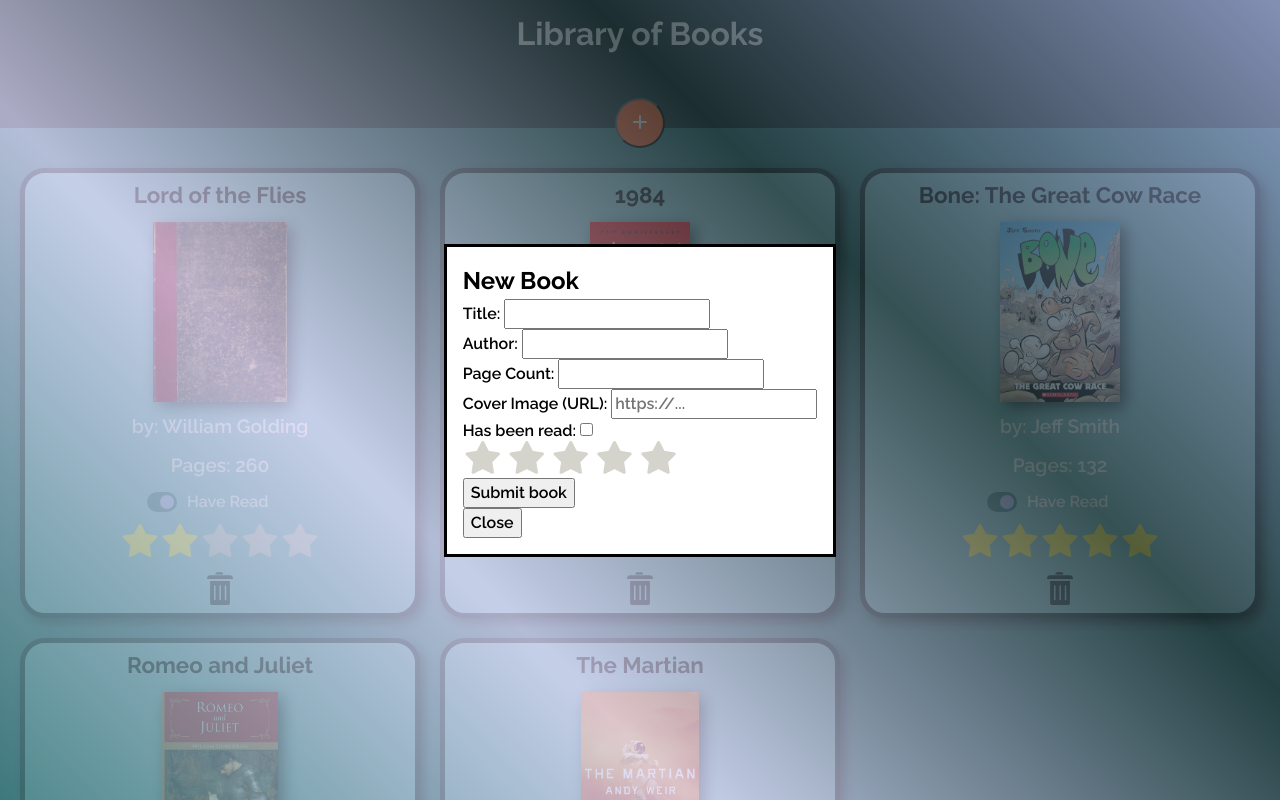
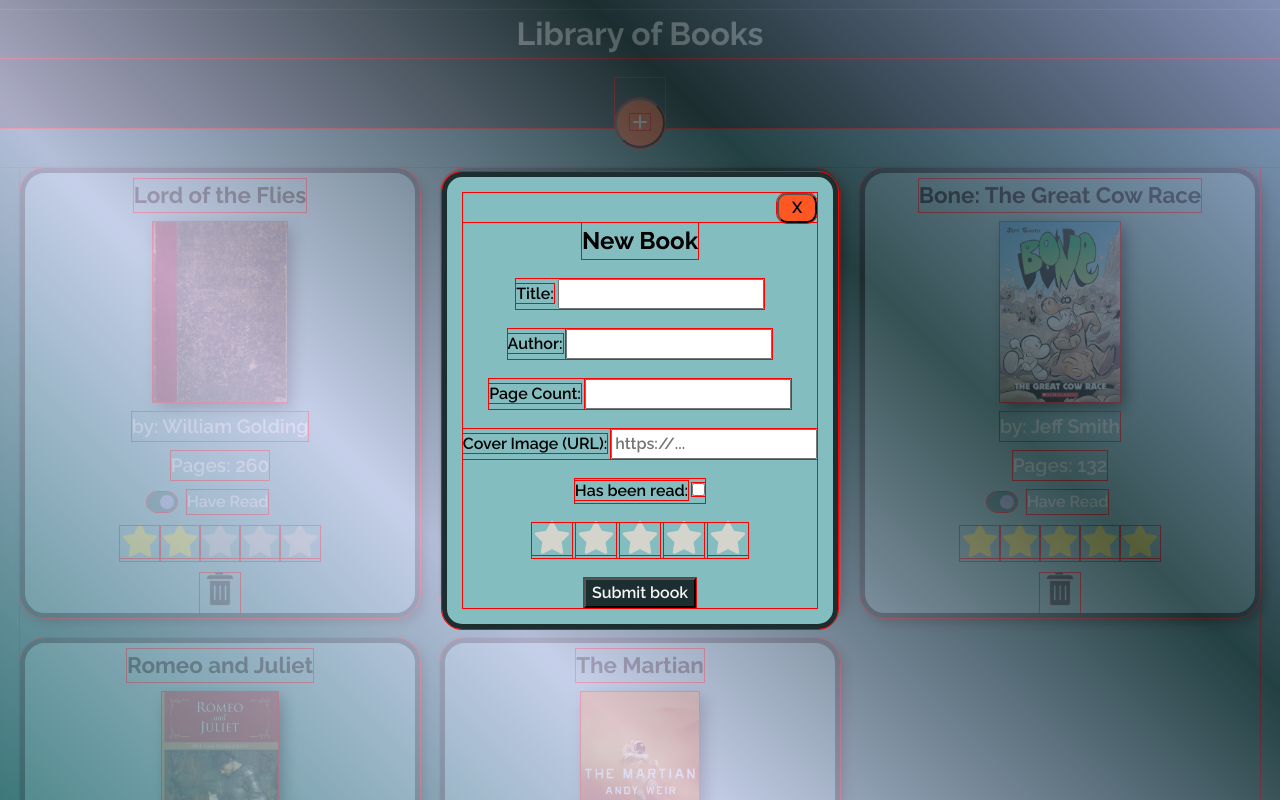
Before and after one commit to mcmityler/library-book-app, a plain HTML site: page index.html in a window 1280 px wide. Both pictures are taken after a click on the button 640 px from the left and 123 px from the top of the page. Shown: the top 800 px of the page. Drawn offline with Linux system fonts and the light colour scheme; files whose address does not match are found by name.

Commit message:
Add basic styling for dialog element
Also added a maxlength for the inputs so the book titles and authors
cant be too long to go off the screen

```diff
--- a/index.html
+++ b/index.html
@@ -24,19 +24,21 @@
             </div>
         </div>
         <dialog id="new-book-dialog">
+            <div class="dialog-container">
+
                 <form id="new-book-form">
                     <h2 class="form-title">New Book</h2>
                     <div class="title-container">
                         <label for="title-input">Title:</label>
-                    <input type="text" name="title-input" id="title-input" required/>
+                        <input type="text" name="title-input" id="title-input" required maxlength="25"/>
                     </div>
                     <div class="author-container">
                         <label for="author-input">Author:</label>
-                    <input type="text" name="author-input" id="author-input" required />
+                        <input type="text" name="author-input" id="author-input" required maxlength="25"/>
                     </div>
                     <div class="pages-container">
                         <label for="pages-input">Page Count:</label>
-                    <input type="number" name="pages-input" id="pages-input" required />
+                        <input type="number" name="pages-input" id="pages-input" max="99999" required />
                     </div>
                     <div class="cover-container">
                         <label for="cover-input">Cover Image (URL):</label>
@@ -64,7 +66,8 @@
                     </div>
                     <button class="submit-book-button">Submit book</button>
                 </form>
-            <button class="close-dialog-button">Close</button>
+                <button class="close-dialog-button">X</button>
+            </div>
         </dialog>
     </main>
     <script src="./script.js"></script>
--- a/styles.css
+++ b/styles.css
@@ -21,7 +21,7 @@
 }
 
 *{
-    /* outline: 1px solid red; */
+    outline: 1px solid red;
 }
 
 @font-face {
@@ -42,20 +42,6 @@ body{
 .container{
     min-height: 100%;
 }
-
-
-::backdrop {
-  background-image: linear-gradient(
-    45deg,
-    var(--green),
-    var(--purple),
-    var(--dark-green),
-    var(--dark-purple)
-  );
-  opacity: 0.75;
-}
-
-
 
 /* PAGE HEADER */
 header{
@@ -399,3 +385,52 @@ input[type=checkbox] {
 .checkbox-input:checked:hover {
     background-color: var(--dark-green);
 }
+
+
+/* DIALOG STYLING */
+
+#new-book-dialog{
+
+    background-color: var(--light-green);
+    border: 5px solid var(--dark-green);
+    border-radius: 20px;
+}
+.dialog-container{
+    display: grid;
+    grid-template-columns: 1fr 40px;
+}
+::backdrop {
+  background-image: linear-gradient(
+    45deg,
+    var(--green),
+    var(--purple),
+    var(--dark-green),
+    var(--dark-purple)
+  );
+  opacity: 0.75;
+}
+#new-book-form{
+    display: grid;
+    gap: 20px;
+    grid-column: 1/-1;
+    place-items: center;
+}
+.rating-input-container,
+.isRead-container{
+    justify-self: center;
+}
+.close-dialog-button{
+    grid-row: 1/2;
+    grid-column: -2/-1;
+    background-color: var(--orange);
+    border-radius: 10px;
+}
+.submit-book-button{
+    background-color: var(--dark-green);
+    color: var(--light-color);
+}
+.submit-book-button:hover{
+    background-color: var(--green);
+    color: black;
+
+}
```
Lines whose indentation alone changed are shown as unchanged.
